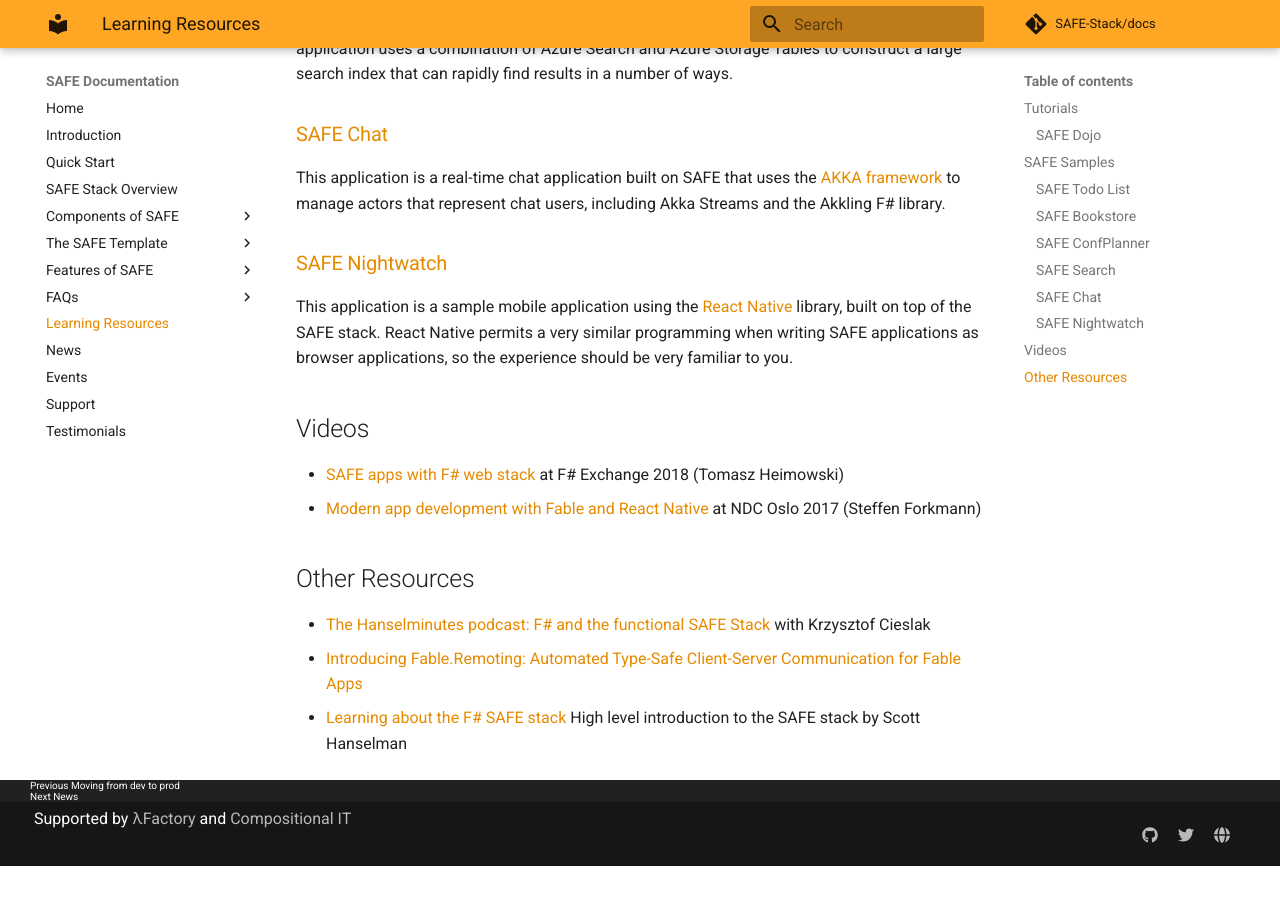
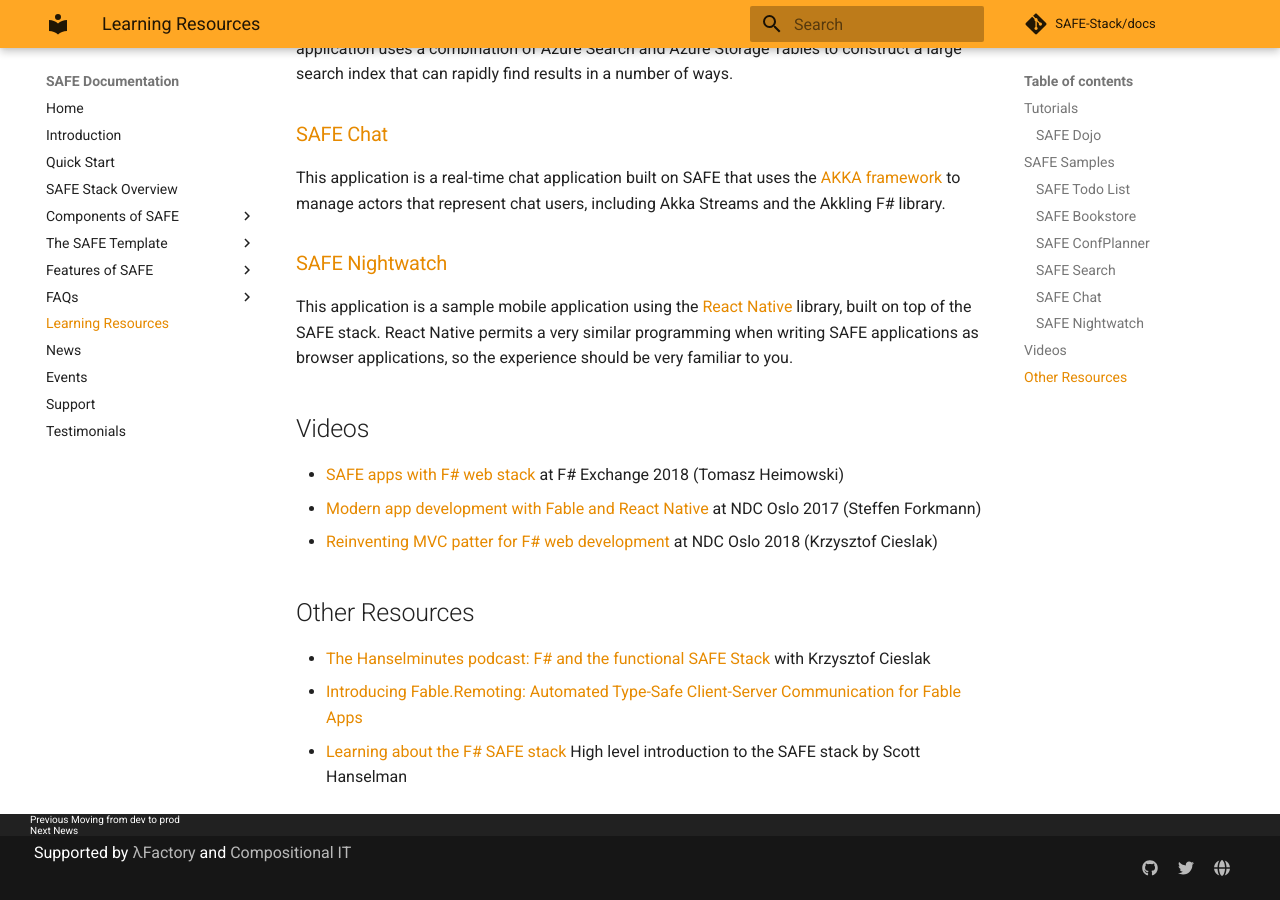
Before and after one commit to SAFE-Stack/docs, an MkDocs documentation site: the page built from docs/learning.md, in a window 1280 px wide and 900 px high, scrolled down 1186 px. Built offline with MkDocs 1.6.1 and Material for MkDocs 9.7.7, drawn with Linux system fonts in a browser that asks for light colours; comment, search, counter and statistics services are not loaded; old or Windows-style settings are respelled for this version of MkDocs; before the commit the page ends 2052 px from its top, so only the background shows below that.

Commit message:
Update learning.md

```diff
--- a/docs/learning.md
+++ b/docs/learning.md
@@ -32,6 +32,8 @@
 
 * [SAFE apps with F# web stack](https://skillsmatter.com/skillscasts/11308-safe-apps-with-f-web-stack) at F# Exchange 2018 (Tomasz Heimowski)
 * [Modern app development with Fable and React Native](https://www.youtube.com/watch?v=fmaPeUBWZuM) at NDC Oslo 2017 (Steffen Forkmann)
+* [Reinventing MVC patter for F# web development](https://t.co/HI7v60ZWCz) at NDC Oslo 2018 (Krzysztof Cieslak)
+
 
 ## Other Resources
 
```
